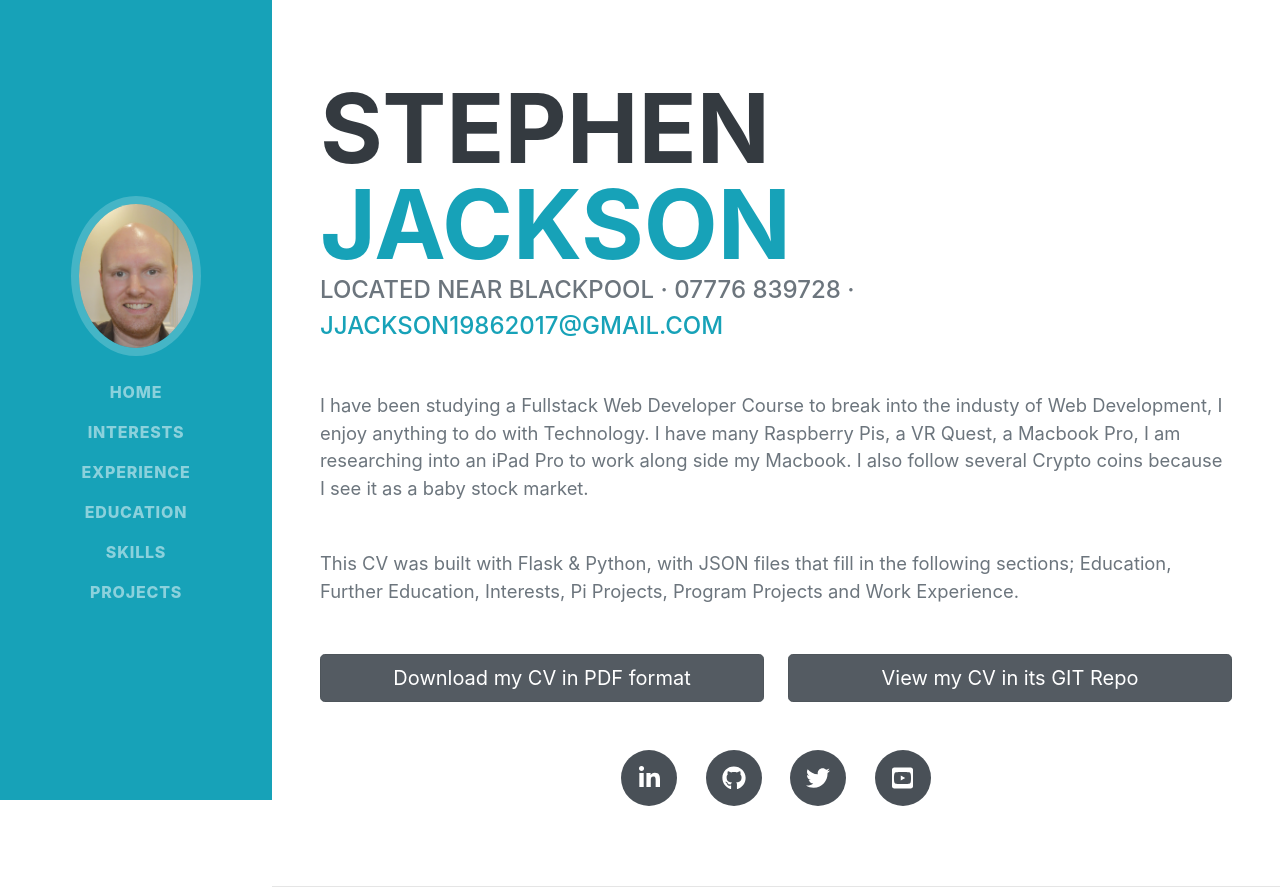
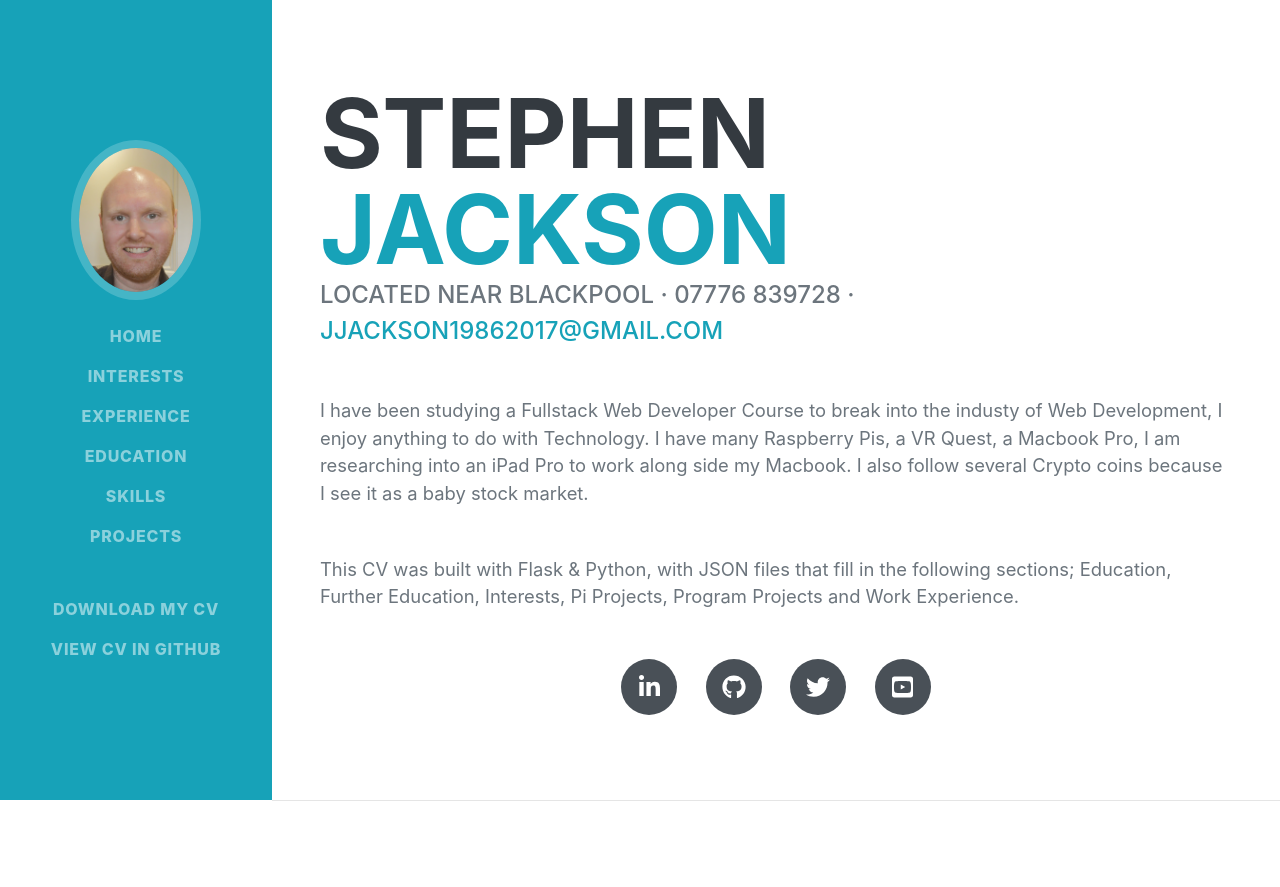
Before and after one commit to jjackson19862017/SJJCv, a Flask app: page / in a window 1280 px wide. After the commit the page ends 801 px from the top, so only its background shows below. Run offline with Flask 2, Linux system fonts and the light colour scheme; some libraries are stand-ins or nearby versions; some web fonts are replaced.

Commit message:
Moved CV and Git Repo Buttoms from index.html to base.html

```diff
--- a/templates/base.html
+++ b/templates/base.html
@@ -28,17 +28,20 @@
                 ><span class="d-block d-lg-none">Stephen James Jackson</span><span class="d-none d-lg-block"><img class="img-fluid img-profile rounded-circle mx-auto mb-2" src="{{ url_for('static',filename='imgs/profile.jpg') }}" alt="" /></span></a
             ><button class="navbar-toggler" type="button" data-toggle="collapse" data-target="#navbarSupportedContent" aria-controls="navbarSupportedContent" aria-expanded="false" aria-label="Toggle navigation"><span class="navbar-toggler-icon"></span></button>
             <div class="collapse navbar-collapse" id="navbarSupportedContent">
-                <ul class="navbar-nav">
+                <ul class="navbar-nav text-center">
                     <li class="nav-item"><a class="nav-link js-scroll-trigger" href="{{ url_for('index') }}">Home</a></li>
                     <li class="nav-item"><a class="nav-link js-scroll-trigger" href="{{ url_for('interests') }}">Interests</a></li>
                     <li class="nav-item"><a class="nav-link js-scroll-trigger" href="{{ url_for('experience') }}">Experience</a></li>
                     <li class="nav-item"><a class="nav-link js-scroll-trigger" href="{{ url_for('education') }}">Education</a></li>
                     <li class="nav-item"><a class="nav-link js-scroll-trigger" href="{{ url_for('skills') }}">Skills</a></li>
                     <li class="nav-item"><a class="nav-link js-scroll-trigger" href="{{ url_for('projects') }}">Projects</a></li>
-
-                </ul>
+                    <hr>
+                    <li class="nav-item"><a class="nav-link js-scroll-trigger" href="{{ url_for('static',filename='pdf/sjjcv.pdf') }}">Download my CV</a></li>
+                    <li class="nav-item"><a class="nav-link js-scroll-trigger" href="https://github.com/jjackson19862017/SJJCv">View CV in GitHub</a></li>
+                    </ul>
 
             </div>
+
         </nav>
 
 
--- a/templates/index.html
+++ b/templates/index.html
@@ -12,15 +12,6 @@
         <p class="lead mb-5">I have been studying a Fullstack Web Developer Course to break into the industy of Web Development, I enjoy anything to do with Technology.   I have many Raspberry Pis, a VR Quest, a Macbook Pro, I am researching into an iPad Pro to work along side my Macbook.  I also follow several Crypto coins because I see it as a baby stock market.</p>
         <p class="lead mb-5">This CV was built with Flask &amp Python, with JSON files that fill in the following sections; Education, Further Education, Interests, Pi Projects, Program Projects and Work Experience.</p>
 
-        <div class="row">
-            <div class="col-md">
-                <p class="mb-5 text-center"><a href="{{ url_for('static',filename='pdf/sjjcv.pdf') }}" target="_blank" class="btn btn-secondary btn-lg active btn-block" role="button" aria-pressed="true">Download my CV in PDF format</a></p>
-            </div>
-            <div class="col-md">
-                <p class="mb-5 text-center"><a href="https://github.com/jjackson19862017/SJJCv" target="_blank" class="btn btn-secondary btn-lg active btn-block" role="button" aria-pressed="true">View my CV in its GIT Repo</a></p>
-            </div>
-          </div>
-
 
         <div class="social-icons text-center">
 
```
